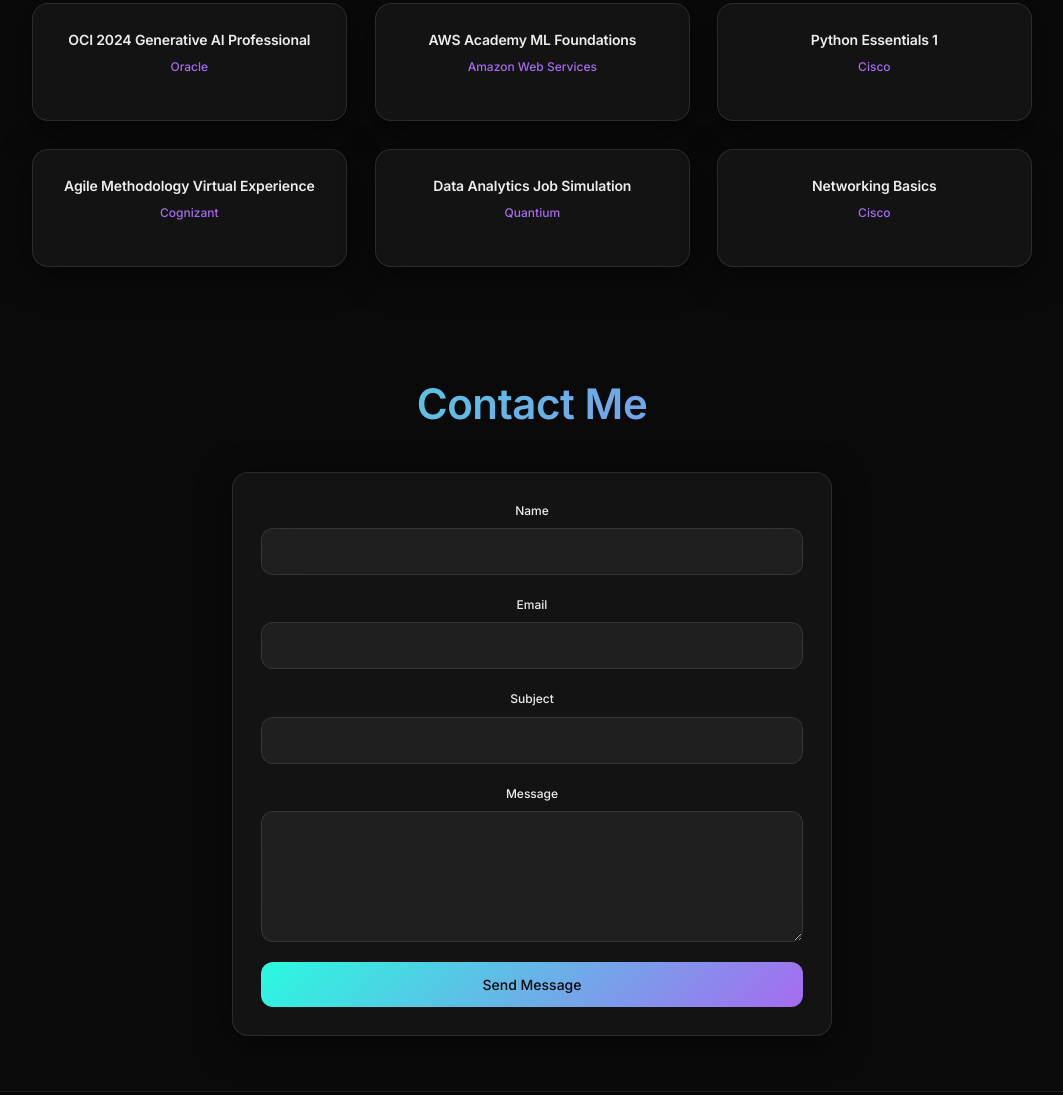
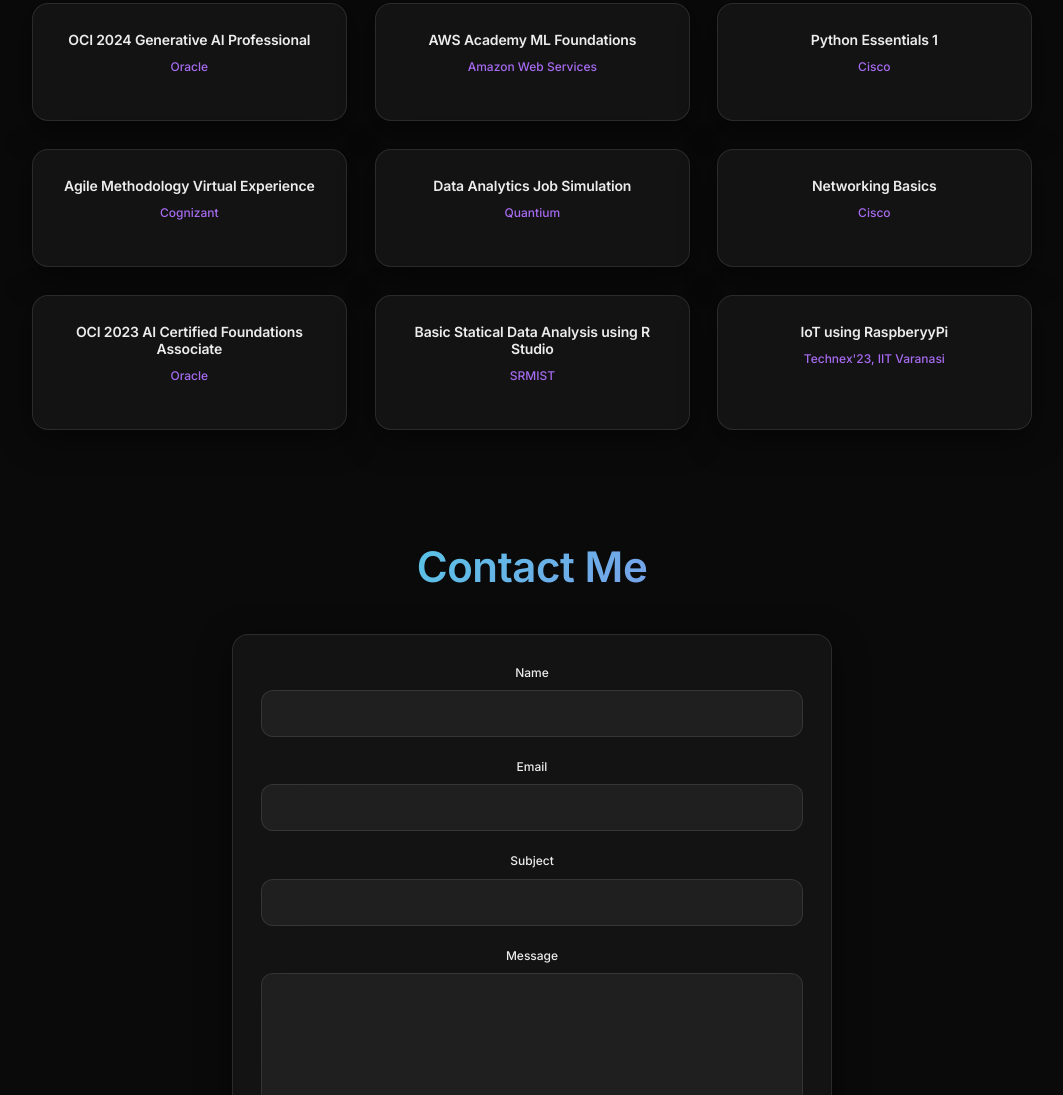
Before and after one commit to harsheeyy/portfolio, a plain HTML site: page index.html in a window 1280 px wide. Shown: the part 3686-4781 px from the top of the page, without its empty margins (108-1171 px from the left). Drawn offline with Linux system fonts and the light colour scheme; a web font is replaced by a local one.

Commit message:
Update index.html

```diff
--- a/index.html
+++ b/index.html
@@ -243,6 +243,19 @@
                     <h4>Networking Basics</h4>
                     <p>Cisco</p>
                 </div>
+                <div class="cert__card hover-element">
+                    <h4>OCI 2023 AI Certified Foundations Associate</h4>
+                    <p>Oracle</p>
+                </div>
+                <div class="cert__card hover-element">
+                    <h4>Basic Statical Data Analysis using R Studio</h4>
+                    <p>SRMIST</p>
+                 </div>
+                <div class="cert__card hover-element">
+                    <h4>IoT using RaspberyyPi</h4>
+                    <p>Technex'23, IIT Varanasi</p>
+
+                </div>
             </div>
         </div>
     </section>
```
